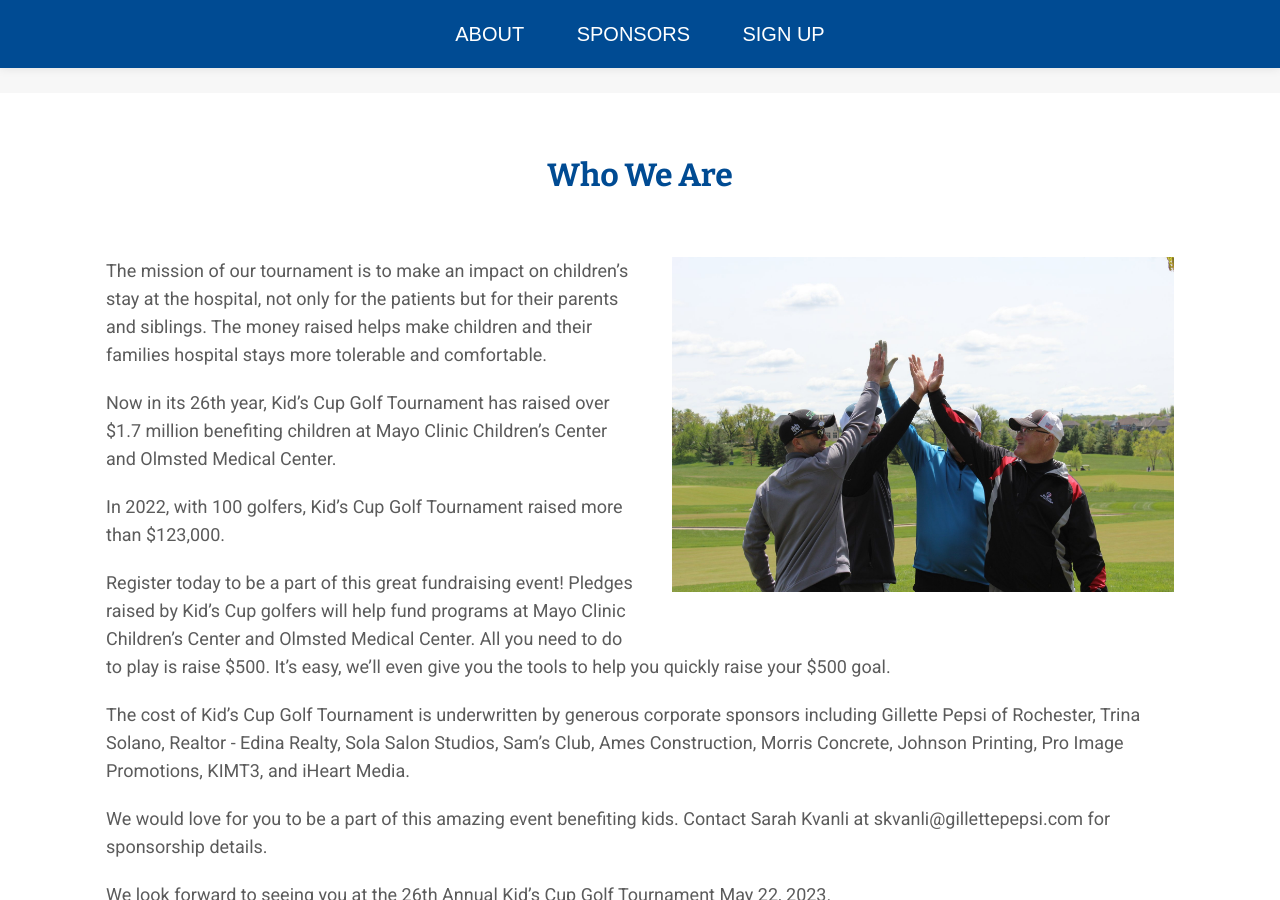
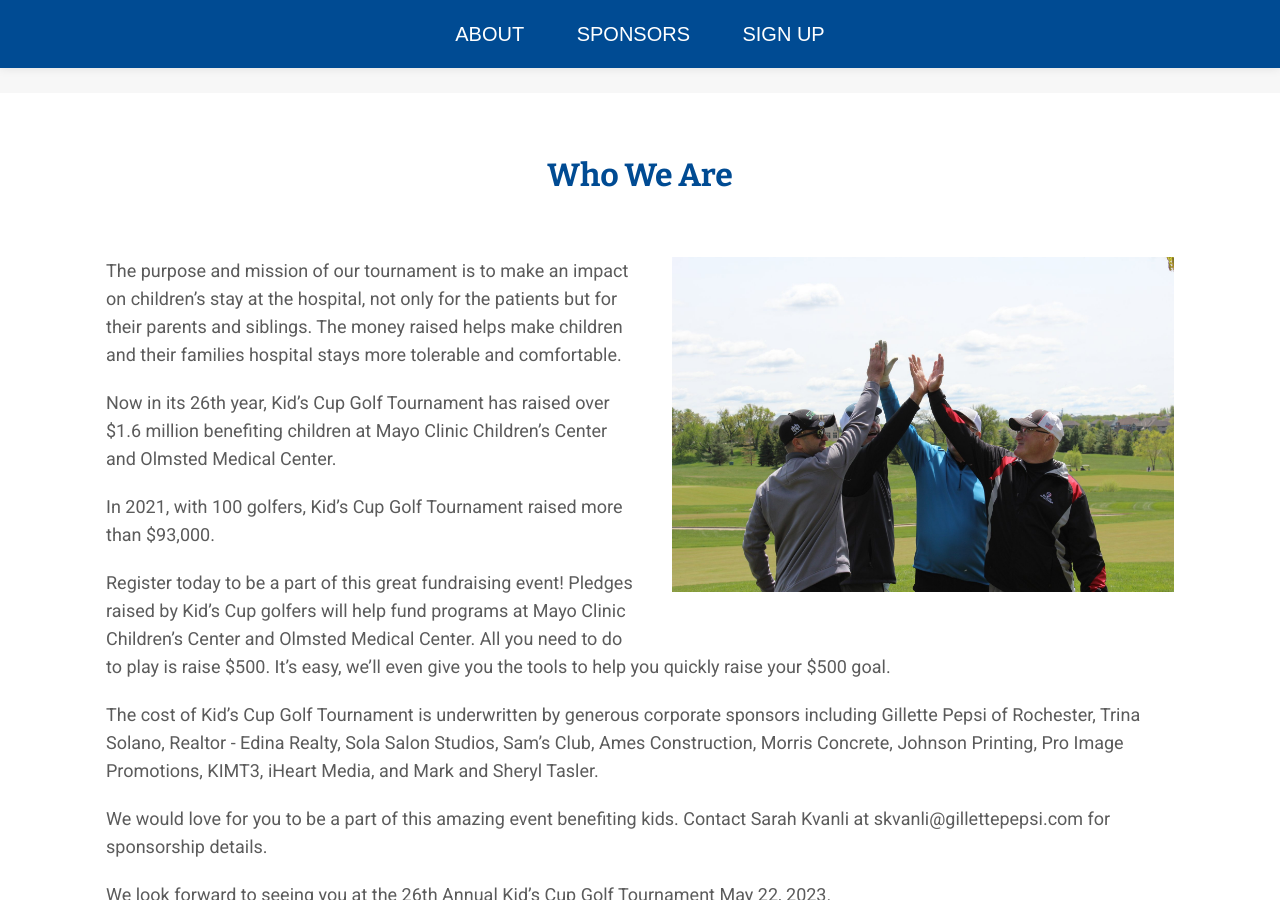
Before and after one commit to kidscuprochester/kidscuprochester.github.io, a Jekyll site: the page built from index.md, in a window 1280 px wide and 900 px high, scrolled down 1165 px. Built offline with Jekyll 4.4.1, drawn with Linux system fonts in a browser that asks for light colours; nearby versions of some CDN libraries.

Commit message:
Updated Config

```diff
--- a/_config.yml
+++ b/_config.yml
@@ -37,24 +37,24 @@ next_event:
   location: Somerby Golf Club
   directions_url: https://www.google.com/maps/dir//''/@44.0477542,-92.6697751,13z/data=!4m8!4m7!1m0!1m5!1m1!1s0x87f742b8acef5c79:0xe0c57d3c2c3b35dd!2m2!1d-92.6347557!2d44.0476979
 who_we_are:
-  text: "The mission of our tournament is to make an impact on children’s stay at
-    the hospital, not only for the patients but for their parents and siblings.  The
-    money raised helps make children and their families hospital stays more tolerable
-    and comfortable.\n\nNow in its 26th year, Kid’s Cup Golf Tournament has raised
-    over $1.7 million benefiting children at Mayo Clinic Children’s Center and Olmsted
-    Medical Center. \n\nIn 2022, with 100 golfers, Kid’s Cup Golf Tournament raised
-    more than $123,000.\n\nRegister today to be a part of this great fundraising event!
-    \ Pledges raised by Kid's Cup golfers will help fund programs at Mayo Clinic Children’s
-    Center and Olmsted Medical Center.  All you need to do to play is raise $500.
-    \ It's easy, we'll even give you the tools to help you quickly raise your $500
-    goal. \n\nThe cost of Kid’s Cup Golf Tournament is underwritten by generous corporate
-    sponsors including Gillette Pepsi of Rochester, Trina Solano, Realtor - Edina
-    Realty, Sola Salon Studios, Sam’s Club, Ames Construction, Morris Concrete, Johnson
-    Printing, Pro Image Promotions, KIMT3, and iHeart Media.\n\nWe would love for
-    you to be a part of this amazing event benefiting kids.  Contact Sarah Kvanli
-    at skvanli@gillettepepsi.com for sponsorship details. \n\nWe look forward to seeing
-    you at the 26th Annual Kid’s Cup Golf Tournament May 22, 2023.\n\nFor questions,
-    please contact Sarah Kvanli, skvanli@gillettepepsi.com"
+  text: "The purpose and mission of our tournament is to make an impact on children’s
+    stay at the hospital, not only for the patients but for their parents and siblings.
+    \ The money raised helps make children and their families hospital stays more
+    tolerable and comfortable.\n\nNow in its 26th year, Kid’s Cup Golf Tournament
+    has raised over $1.6 million benefiting children at Mayo Clinic Children’s Center
+    and Olmsted Medical Center. \n\nIn 2021, with 100 golfers, Kid’s Cup Golf Tournament
+    raised more than $93,000.\n\nRegister today to be a part of this great fundraising
+    event!  Pledges raised by Kid's Cup golfers will help fund programs at Mayo Clinic
+    Children’s Center and Olmsted Medical Center.  All you need to do to play is raise
+    $500.  It's easy, we'll even give you the tools to help you quickly raise your
+    $500 goal. \n\nThe cost of Kid’s Cup Golf Tournament is underwritten by generous
+    corporate sponsors including Gillette Pepsi of Rochester, Trina Solano, Realtor
+    - Edina Realty, Sola Salon Studios, Sam’s Club, Ames Construction, Morris Concrete,
+    Johnson Printing, Pro Image Promotions, KIMT3, iHeart Media, and Mark and Sheryl
+    Tasler.\n\nWe would love for you to be a part of this amazing event benefiting
+    kids.  Contact Sarah Kvanli at skvanli@gillettepepsi.com for sponsorship details.
+    \n\nWe look forward to seeing you at the 26th Annual Kid’s Cup Golf Tournament
+    May 22, 2023.\n\nFor questions, please contact Sarah Kvanli, skvanli@gillettepepsi.com"
   image: "/uploads/Team%20High%20Five-54a5d6.jpg"
 whats_new:
   text: "The tournament will be held at [Somerby Golf Club](http://www.somerby.com),
@@ -82,32 +82,25 @@ sign_up:
     button_link: mailto:skvanli@gillettepepsi.com?subject=Kid's Cup Rochester Sponsorship
     button_text: I want to sponsor!
 presenting_sponsors:
-- image: "/uploads/express_logo.png"
-  name: Express Employment Professionals
-  link: https://www.expresspros.com/
+- image: "/uploads/Gillette-Pepsi-Rochester-Division-Logo-Full-Color-5fbcd8.png"
+  name: Gillette Pepsi Rochester
+  link: https://www.gillettepepsicola.com
+corporate_sponsors:
 - image: "/uploads/Trina%20logo%202020.JPG"
   name: Trina Solano, Realtor
   link: https://www.edinarealty.com/trina-solano-realtor#/
-corporate_sponsors:
-- image: "/uploads/Gillette-Pepsi-Rochester-Division-Logo-Full-Color-5fbcd8.png"
-  name: Pepsi-Cola Bottling of Rochester
-  link: http://rochester.gillettepepsicola.com/
 - image: "/uploads/Sola.png"
   name: Sola Salon Studios
   link: https://www.solasalonstudios.com
-- image: "/uploads/somerby_logo.jpg"
-  name: Somerby Golf Club
-  link: http://www.somerby.com/
+- image: "/uploads/SAMS.png"
+  name: Sam's Club
+  link: https://samsclub.com
 - image: "/uploads/Morris%20Concrete.png"
   name: Morris Concrete, Inc.
   link: https://www.facebook.com/pages/Morris-Concrete/164999316859681
-other_sponsors:
 - image: "/uploads/Ames%20Construction.JPG"
   name: Ames Construction
   link: https://www.amesconstruction.com/
-- image: "/uploads/SAMS.png"
-  name: Sam's Club
-  link: https://samsclub.com
 marketing_sponsors:
 - image: "/uploads/pro_image_logo.png"
   name: Pro Image
```
